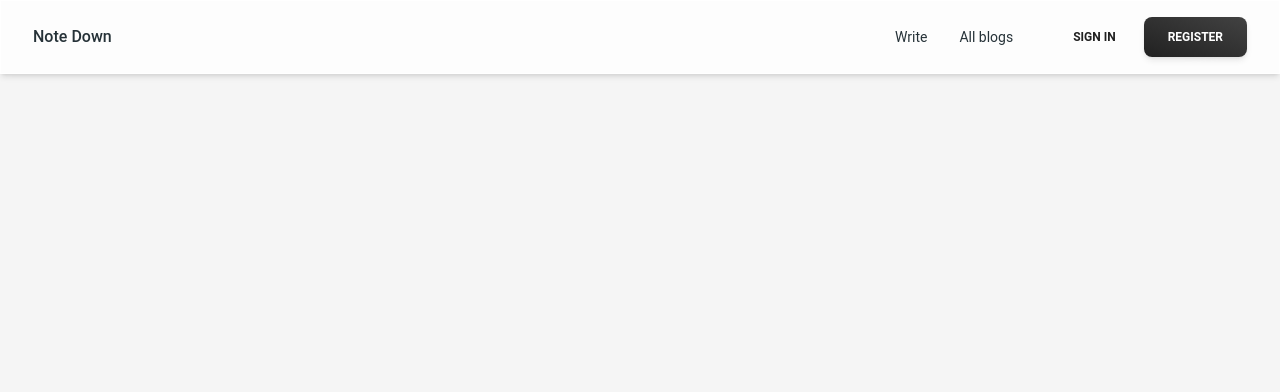
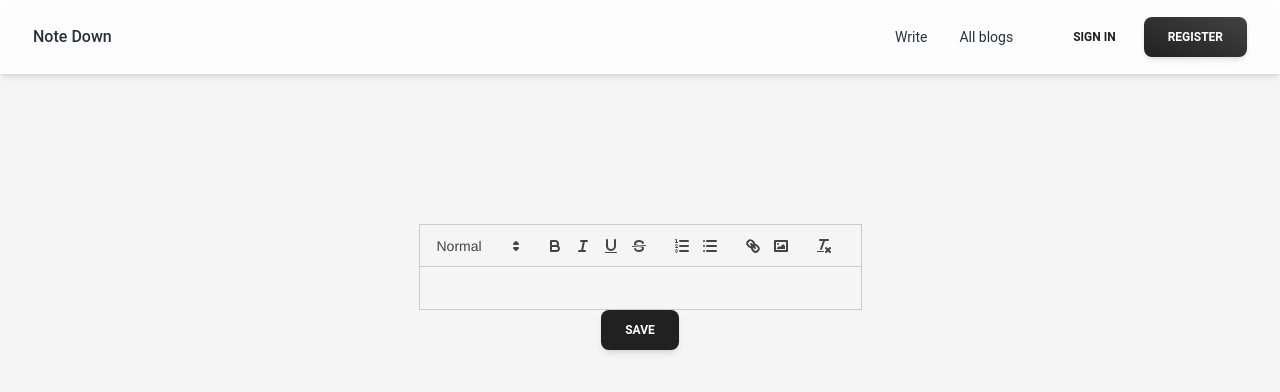
Before and after one commit to I-Adarsh-I/Note-Down, a React (Create React App) app in the folder client/: page /createblog in a window 1280 px wide. Shown: the top 392 px of the page. Built offline with nearby package versions, Linux system fonts and the light colour scheme.

Commit message:
Bugs fixed

```diff
--- a/client/package.json
+++ b/client/package.json
@@ -14,6 +14,7 @@
     "axios": "^1.6.7",
     "react": "^18.2.0",
     "react-dom": "^18.2.0",
+    "react-quill": "^2.0.0",
     "react-router-dom": "^6.22.3",
     "react-scripts": "5.0.1",
     "web-vitals": "^2.1.4"
--- a/client/src/pages/create_blog/Write.js
+++ b/client/src/pages/create_blog/Write.js
@@ -1,12 +1,42 @@
-import React from 'react'
-import NavbarTop from '../../components/navbar/Navbar'
+import React, { useState, useRef } from "react";
+import NavbarTop from "../../components/navbar/Navbar";
+import ReactQuill from "react-quill";
+import "react-quill/dist/quill.snow.css";
+import { Button } from "@material-tailwind/react";
 
 const Write = () => {
+  const [editorHtml, setEditorHtml] = useState("");
+  const quillRef = useRef(null);
+
+  const toolbarOptions = [
+    [{ header: [1, 2, 3, 4, 5, 6, false] }],
+    ["bold", "italic", "underline", "strike"],
+    [{ list: "ordered" }, { list: "bullet" }],
+    ["link", "image"],
+    ["clean"],
+  ];
+
   return (
     <>
       <NavbarTop />
+      <div className="container mt-56">
+        <div className="w-screen flex flex-col items-center">
+          <ReactQuill
+            ref={quillRef}
+            theme="snow"
+            value={editorHtml}
+            onChange={setEditorHtml}
+            modules={{
+              toolbar: toolbarOptions,
+            }}
+          />
+          <Button onClick={() => console.log(editorHtml)} color="black">
+            Save
+          </Button>
+        </div>
+      </div>
     </>
-  )
-}
+  );
+};
 
-export default Write
+export default Write;
```
Also changed, not shown: 1 other file (tests, documents, lock files or other folders).
